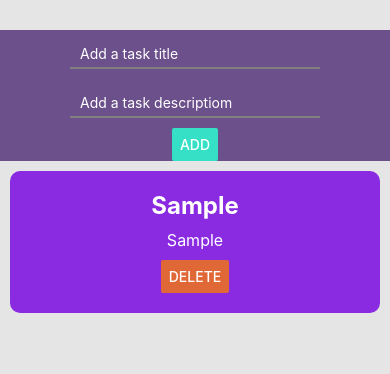
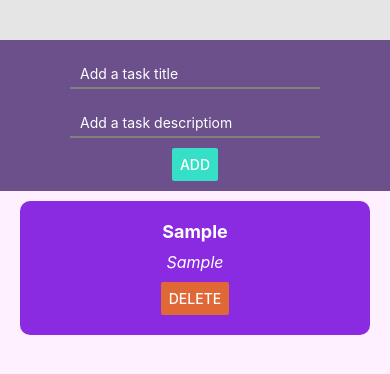
Before and after one commit to FedeCasper/native-project-federico-rouyere, a React Native app: screen / in a window 390 px wide. Both pictures are taken after typing "Sample", "Sample" into the empty fields and a click on the button "ADD". Shown: the top 374 px of the page. Built offline with nearby package versions, Linux system fonts and the light colour scheme.

Commit message:
Add FlatList, delete function and modal functionality

```diff
--- a/App.js
+++ b/App.js
@@ -1,24 +1,39 @@
-import { StyleSheet, Text, View, TextInput, Button, ScrollView } from 'react-native';
+import { StyleSheet, Text, View, TextInput, Button, ScrollView, FlatList, Modal } from 'react-native';
 import React, { useState } from 'react';
 
+
 const App = () => {
-  const [ newTask, setNewTask ] = useState({
+
+   const [modalVisible, setModalVisible] = useState(false)
+   const [newTask, setNewTask] = useState({
+      id: '',
       title: '',
       description: ''
    })
-  const [ tasks, setTasks ] = useState([])
+   const [tasks, setTasks] = useState([])
+   const [selectedId, setSelectedId] = useState(null)
 
    const addTask = () => {
       setTasks([...tasks, newTask])
       setNewTask({ title: '', description: '' }) // Reset the input
    }
 
-  const onHandlerTitle = (title_) => {
-    setNewTask({ ...newTask, title: title_ })
+   const onHandlerTitleAndId = (title_) => {
+      setNewTask({ ...newTask, title: title_, id: Math.floor(Math.random() * 1000).toString() })
    }
 
    const onHandlerDescription = (description_) => {
       setNewTask({ ...newTask, description: description_ })
+   }
+
+   const modalTrigger = (id) => {
+      setSelectedId(id)
+      setModalVisible(!modalVisible)
+   }
+
+   const deleteTask = (id) => {
+      setTasks( tasks.filter( (task) => task.id !== id ) )
+      setModalVisible(!modalVisible)
    }
 
    return (
@@ -26,33 +41,48 @@ const App = () => {
          <View style={styles.inputContainer}>
             <TextInput
                value={newTask.title}
-          onChangeText={ onHandlerTitle }
+               onChangeText={onHandlerTitleAndId}
                style={styles.input}
                placeholder="Add a task title"
                placeholderTextColor="white"
             />
             <TextInput
                value={newTask.description}
-          onChangeText={ onHandlerDescription }
+               onChangeText={onHandlerDescription}
                style={styles.input}
                placeholder="Add a task descriptiom"
                placeholderTextColor="white"
             />
-        <Button color="#36E0C6" title="Add" onPress={addTask}/>
+            <Button color="#36E0C6" title="Add" onPress={addTask} />
          </View>
-      <ScrollView style={styles.tasksContainer}>
-        {
-          tasks.map((task, index) => {
-            return (
-              <View key={index} style={styles.taskCard}>
-                <Text style={styles.taskTitle}>{task.title}</Text>
-                <Text style={styles.taskDescription}>{task.description}</Text>
-                <Button color="#E06736" title="Delete"/>
+         <View style={styles.tasksContainer}>
+            <FlatList
+               data={tasks}
+               keyExtractor={(item) => item.id}
+               renderItem={({ item }) => (
+                  <View key={item.id} style={styles.taskCard}>
+                     <Text style={styles.taskTitle}>{item.title}</Text>
+                     <Text style={styles.taskDescription}>{item.description}</Text>
+                     <Button
+                        color="#E06736"
+                        title='Delete'
+                        onPress={ () => modalTrigger(item.id) }
+                     />
                   </View>
-            )
-          })
-        }
-      </ScrollView>
+               )}
+            />
+            <Modal
+               visible={modalVisible}
+               animationType="slide"
+               transparent
+            >
+               <View style={styles.modalContainer}>
+                  <Text style={styles.taskTitle}>Are you sure?!</Text>
+                  <Button color="#E06736" title="Yes" onPress={ () => deleteTask(selectedId) } />
+                  <Button color="#E06736" title="No" onPress={ () => setModalVisible(!modalVisible) } />
+               </View>
+            </Modal>
+         </View>
       </View>
    );
 }
@@ -63,14 +93,15 @@ const styles = StyleSheet.create({
    container: {
       backgroundColor: '#E5E5E5',
       flex: 1,
-    paddingTop: 30,
+      paddingTop: 40,
    },
-  inputContainer:{
+   inputContainer: {
       alignItems: 'center',
       justifyContent: 'space-evenly',
       backgroundColor: '#6B508B',
+      padding: 10,
    },
-  input:{
+   input: {
       width: 250,
       borderBottomWidth: 2,
       borderColor: 'gray',
@@ -78,29 +109,44 @@ const styles = StyleSheet.create({
       paddingVertical: 5,
       paddingHorizontal: 10,
    },
-  tasksContainer:{
+   tasksContainer: {
       padding: 10,
+      alignItems: 'center',
+      backgroundColor: '#fff0ff',
+      flex: 1
    },
-  taskCard:{
+   taskCard: {
       backgroundColor: 'blueviolet',
       padding: 20,
       alignItems: 'center',
       justifyContent: 'center',
       borderRadius: 10,
       marginBottom: 20,
-    gap: 10
+      gap: 10,
+      width: 350,
    },
-  taskTitle:{
-    fontSize: 24,
+   taskTitle: {
+      fontSize: 18,
       fontWeight: 'bold',
       color: "white",
    },
-  taskDescription:{
+   taskDescription: {
       fontSize: 16,
+      fontStyle: 'italic',
       width: "70%",
       color: "white",
       textAlign: 'center',
    },
+   modalContainer: {
+      flex: 1,
+      flexDirection: 'row',
+      alignItems: 'center',
+      justifyContent: 'center',
+      backgroundColor: 'indigo',
+      padding: 20,
+      gap: 10
+   },
+
 
 
 });
```
Also changed, not shown: 1 other file (tests, documents, lock files or other folders). Lines whose indentation alone changed are shown as unchanged.
